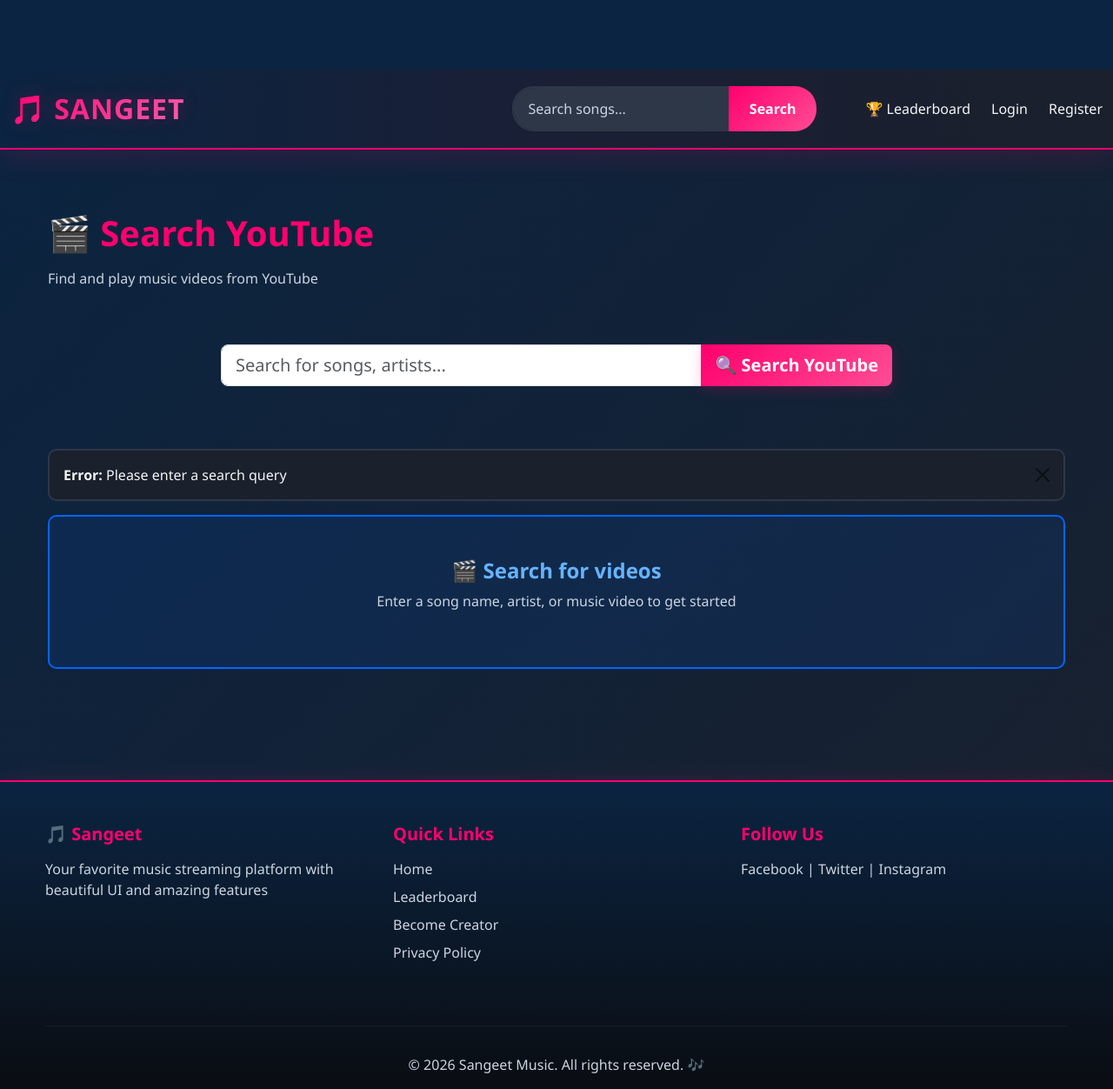
After one commit to Suvashanbaniya/Musica, a Django app: page /youtube-search/ in a window 1280 px wide. The commit adds this page. Shown: the whole page at 87% size. Run offline with Django 5.2, Linux system fonts and the light colour scheme; some libraries are stand-ins or nearby versions.

Commit message:
Makes the youtube api working

```diff
--- /dev/null
+++ b/music/templates/search_youtube.html
@@ -0,0 +1,107 @@
+{% extends 'base.html' %}
+
+{% block title %}Search YouTube - Sangeet Music{% endblock %}
+
+{% block content %}
+<style>
+    body { margin-top: 80px; }
+    .search-container { max-width: 1200px; margin: 0 auto; }
+</style>
+
+<div class="search-container" style="padding: 0 15px;">
+    <!-- Header -->
+    <div class="row mb-5 mt-4">
+        <div class="col-md-12">
+            <h1 style="color: var(--accent-pink); margin-bottom: 1rem;">🎬 Search YouTube</h1>
+            <p class="text-muted">Find and play music videos from YouTube</p>
+        </div>
+    </div>
+
+    <!-- Search Form -->
+    <div class="row mb-5">
+        <div class="col-md-8 offset-md-2">
+            <form method="GET" class="mb-4">
+                <div class="input-group input-group-lg">
+                    <input type="text" name="q" class="form-control"
+                           placeholder="Search for songs, artists..."
+                           value="{{ query }}" required>
+                    <button class="btn btn-primary" type="submit">
+                        🔍 Search YouTube
+                    </button>
+                </div>
+            </form>
+        </div>
+    </div>
+
+    <!-- Error Message -->
+    {% if error_message %}
+    <div class="alert alert-danger alert-dismissible fade show" role="alert">
+        <strong>Error:</strong> {{ error_message }}
+        <button type="button" class="btn-close" data-bs-dismiss="alert"></button>
+    </div>
+    {% endif %}
+
+    <!-- Results -->
+    {% if results %}
+    <div class="row mb-5">
+        <div class="col-md-12">
+            <h3 style="color: var(--accent-pink); margin-bottom: 2rem;">
+                🎵 Results ({{ results|length }} videos)
+            </h3>
+
+            <div class="row">
+                {% for video in results %}
+                <div class="col-md-6 col-lg-4 mb-4">
+                    <div class="card shadow-sm h-100">
+                        <!-- Thumbnail -->
+                        {% if video.image %}
+                        <img src="{{ video.image }}" class="card-img-top"
+                             alt="{{ video.title }}" style="height: 200px; object-fit: cover;">
+                        {% else %}
+                        <div class="card-img-top"
+                             style="height: 200px; background: linear-gradient(135deg, var(--accent-pink), var(--light-pink)); display: flex; align-items: center; justify-content: center; color: white; font-size: 3rem;">
+                            🎬
+                        </div>
+                        {% endif %}
+
+                        <div class="card-body">
+                            <h5 class="card-title">{{ video.title }}</h5>
+                            <p class="card-text text-muted small">
+                                <strong>Channel:</strong> {{ video.artist }}
+                            </p>
+
+                            <!-- Description -->
+                            {% if video.description %}
+                            <p class="text-muted small mb-3">
+                                {{ video.description|truncatewords:15 }}
+                            </p>
+                            {% endif %}
+
+                            <!-- Action Buttons -->
+                            <div class="d-grid gap-2">
+                                <a href="{{ video.url }}" target="_blank"
+                                   class="btn btn-danger btn-sm">
+                                    ▶️ Watch on YouTube
+                                </a>
+                            </div>
+                        </div>
+                    </div>
+                </div>
+                {% endfor %}
+            </div>
+        </div>
+    </div>
+    {% elif query %}
+    <div class="alert alert-warning text-center p-5">
+        <h4>❌ No videos found</h4>
+        <p class="text-muted">Try searching with different keywords</p>
+    </div>
+    {% else %}
+    <div class="alert alert-info text-center p-5">
+        <h4>🎬 Search for videos</h4>
+        <p class="text-muted">Enter a song name, artist, or music video to get started</p>
+    </div>
+    {% endif %}
+</div>
+
+{% endblock %}
--- a/music/urls.py
+++ b/music/urls.py
@@ -36,7 +36,7 @@ urlpatterns = [
     # =====================================================
     # YouTube Features
     # =====================================================
-    path('youtube-search/', views.youtube_search, name='youtube_search'),
+    path('youtube-search/', views.search_youtube, name='search_youtube'),
     path('search/', views.search_video, name='search_video'),
 
 
--- a/music/views.py
+++ b/music/views.py
@@ -12,6 +12,9 @@ from .spotify_service import SpotifyService
 from googleapiclient.discovery import build
 import requests
 import json
+
+
+
 
 
 
@@ -62,11 +65,10 @@ def search_spotify(request):
 # =====================================================
 # YouTube API - Search for Videos
 # =====================================================
-def search_youtube(query, max_results=10):
-    """
-    Search YouTube for videos using API
-    Returns list of videos with ID, title, description
-    """
+# =====================================================
+# YouTube API HELPER (RENAMED ✅)
+# =====================================================
+def search_youtube_api(query, max_results=10):
     try:
         youtube = build(
             "youtube",
@@ -86,12 +88,15 @@ def search_youtube(query, max_results=10):
 
         videos = []
         for item in response.get('items', []):
+            video_id = item['id']['videoId']
+
             video = {
-                'video_id': item['id']['videoId'],
+                'video_id': video_id,
                 'title': item['snippet']['title'],
                 'description': item['snippet']['description'],
-                'thumbnail': item['snippet']['thumbnails'].get('medium', {}).get('url', ''),
+                'image': item['snippet']['thumbnails'].get('medium', {}).get('url', ''),
                 'channel': item['snippet']['channelTitle'],
+                'url': f"https://www.youtube.com/watch?v={video_id}",  # ✅ ADD THIS LINE
             }
             videos.append(video)
 
@@ -101,7 +106,6 @@ def search_youtube(query, max_results=10):
     except Exception as e:
         print(f"❌ YouTube API Error: {e}")
         return []
-
 
 # =====================================================
 # Authentication Views
@@ -483,26 +487,34 @@ def like_song(request, id):
 # =====================================================
 # YouTube Search Page (View)
 # =====================================================
-def youtube_search(request):
+# =====================================================
+# YouTube Search Page (VIEW)
+# =====================================================
+def search_youtube(request):
     """
     Display YouTube search page and handle searches
     """
+    query = request.GET.get('q', '').strip()
     results = []
-    query = request.GET.get('q', '')
     error_message = None
 
+    print(f"🔎 YOUTUBE QUERY: {query}")
+
     if query:
-        results = search_youtube(query, max_results=10)
+        results = search_youtube_api(query, max_results=10)
+
         if not results:
-            error_message = "No videos found or API error occurred"
+            error_message = f"No videos found for '{query}'"
+    else:
+        error_message = "Please enter a search query"
 
     context = {
         'query': query,
         'results': results,
         'error_message': error_message,
     }
-    return render(request, 'music/youtube_search.html', context)
 
+    return render(request, 'search_youtube.html', context)
 
 # =====================================================
 # API Endpoints
@@ -520,7 +532,7 @@ def api_search_youtube(request):
             'error': 'Search query too short'
         })
 
-    videos = search_youtube(query, max_results=10)
+    videos = search_youtube_api(query, max_results=10)
 
     return JsonResponse({
         'success': True,
@@ -603,7 +615,7 @@ def search_video(request):
         print(f"DEBUG: Database search for '{query}' - Found {songs.count()} results")
 
         # Also search YouTube
-        youtube_results = search_youtube(query, max_results=5)
+        youtube_results = search_youtube_api(query, max_results=5)
 
     context = {
         'query': query,
```
Also changed, not shown: music/templates/song_detail.html (+8 -0 lines), music/youtube_service.py (+56 -14 lines), db.sqlite3.
